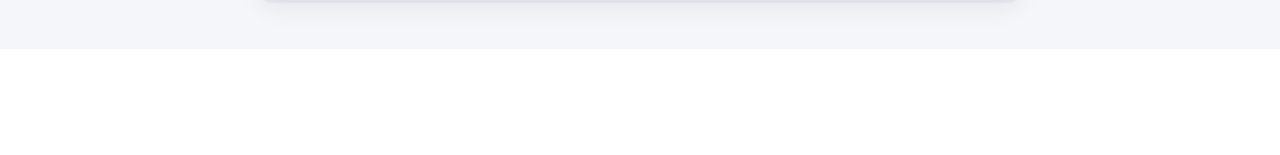
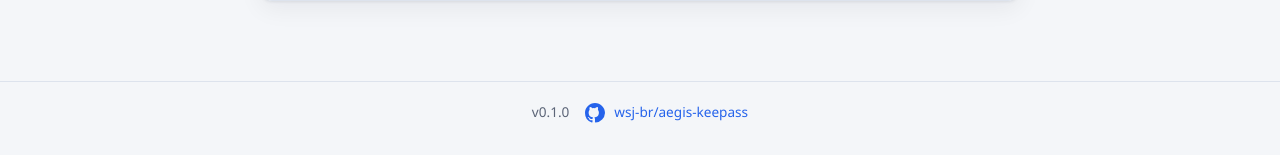
Before and after one commit to wsj-br/aegis-keepass, a Flask app: page / in a window 1280 px wide. Shown: the part 870-1025 px from the top of the page. Before the commit the page ends 892 px from the top, so only its background shows below. Run offline with Flask 3, Linux system fonts and the light colour scheme.

Commit message:
feat: enhance Dockerfile with versioning labels, update README.md for release process, and inject app version into templates and health endpoint

```diff
--- a/app/__init__.py
+++ b/app/__init__.py
@@ -5,6 +5,10 @@ from __future__ import annotations
 import os
 
 from flask import Flask
+
+from app._version import __version__
+
+GITHUB_REPO_URL = "https://github.com/wsj-br/aegis-keepass"
 
 
 def create_app() -> Flask:
@@ -19,6 +23,13 @@ def create_app() -> Flask:
         SESSION_TIMEOUT_SECONDS=int(os.environ.get('SESSION_TIMEOUT_SECONDS', 1800)),
         MAX_IN_MEMORY_UPLOAD_BYTES=int(os.environ.get('MAX_IN_MEMORY_UPLOAD_BYTES', 32 * 1024 * 1024)),
     )
+
+    @app.context_processor
+    def inject_app_meta():
+        return {
+            'app_version': __version__,
+            'github_repo_url': GITHUB_REPO_URL,
+        }
 
     from app.routes.health import bp as health_bp
     from app.routes.upload import bp as upload_bp
--- /dev/null
+++ b/app/_version.py
@@ -0,0 +1,3 @@
+"""Application version (single source of truth for releases)."""
+
+__version__ = "0.1.0"
--- a/app/routes/health.py
+++ b/app/routes/health.py
@@ -3,10 +3,11 @@
 from flask import Blueprint, jsonify
 
 from aegis_keepass_lib import CRYPTO_AVAILABLE
+from app._version import __version__
 
 bp = Blueprint('health', __name__)
 
 
 @bp.route('/health')
 def health():
-    return jsonify({'status': 'ok', 'crypto': CRYPTO_AVAILABLE})
+    return jsonify({'status': 'ok', 'version': __version__, 'crypto': CRYPTO_AVAILABLE})
--- a/app/static/css/app.css
+++ b/app/static/css/app.css
@@ -626,3 +626,29 @@ tr.modified { box-shadow: inset 3px 0 0 var(--warning); }
 .toast.show { display: block; }
 .toast.success { background: var(--success); }
 .toast.error { background: var(--danger); }
+
+.site-footer {
+    border-top: 1px solid var(--border);
+    margin-top: 32px;
+    padding: 20px 0 32px;
+}
+
+.footer-inner {
+    display: flex;
+    align-items: center;
+    justify-content: center;
+    gap: 16px;
+    padding-bottom: 0;
+    font-size: 0.85rem;
+    color: var(--muted);
+}
+
+.site-footer a {
+    color: var(--primary);
+    text-decoration: none;
+}
+
+.site-footer a:hover {
+    color: var(--primary-hover);
+    text-decoration: underline;
+}
--- a/app/templates/base.html
+++ b/app/templates/base.html
@@ -25,6 +25,25 @@
         {% block content %}{% endblock %}
     </main>
 
+    <footer class="site-footer">
+        <div class="container footer-inner">
+            <span>v{{ app_version }}</span>
+            <a href="{{ github_repo_url }}" target="_blank" rel="noopener noreferrer" aria-label="GitHub repository">
+                <svg xmlns="http://www.w3.org/2000/svg" viewBox="0 0 16 16" width="20" height="20" fill="currentColor" style="vertical-align: middle; margin-right: 0.4em;">
+                    <path d="M8 0C3.58 0 0 3.58 0 8a8 8 0 005.47 7.59c.4.07.55-.17.55-.38
+                    0-.19-.01-.82-.01-1.49-2.01.37-2.53-.49-2.69-.94-.09-.23-.48-.94-.82-1.13-.28-.15-.68-.52
+                    -.01-.53.63-.01 1.08.58 1.23.82.72 1.21 1.87.87 2.33.66.07-.52.28-.87.5-1.07-1.78
+                    -.2-3.64-.89-3.64-3.95 0-.87.31-1.59.82-2.15-.08-.2-.36-1.02.08-2.12 0 0 .67-.22
+                    2.2.82a7.65 7.65 0 012 0c1.53-1.04 2.2-.82 2.2-.82.44 1.1.16 1.92.08 2.12.51.56.82
+                    1.27.82 2.15 0 3.07-1.87 3.75-3.65 3.95.29.25.54.73.54 1.48 0 1.07-.01 1.93-.01 2.19
+                    0 .21.15.46.55.38A8.01 8.01 0 0016 8c0-4.42-3.58-8-8-8z"/>
+                </svg>
+                wsj-br/aegis-keepass
+            </a>
+
+        </div>
+    </footer>
+
     <div class="toast" id="toast" role="status" aria-live="polite"></div>
     {% block scripts %}{% endblock %}
 </body>
```
Also changed, not shown: release-notes/RELEASE_NOTES_0.1.0.md (added, +20 -0 lines), .github/workflows/docker-release.yml (added), README.md, 2 other files.
